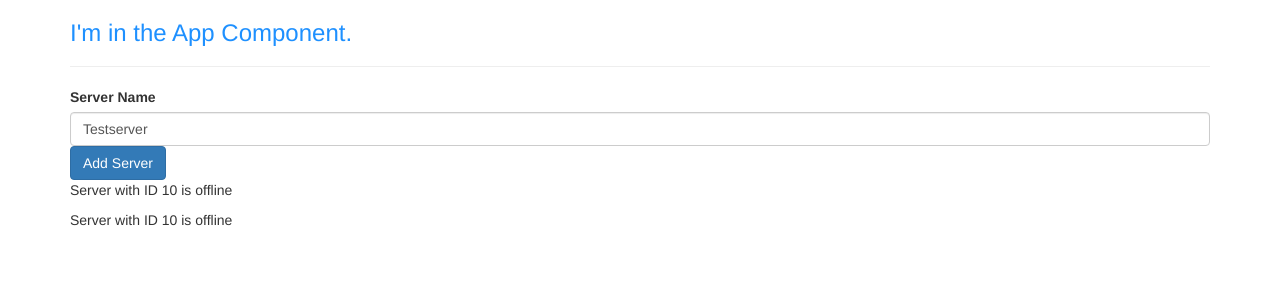
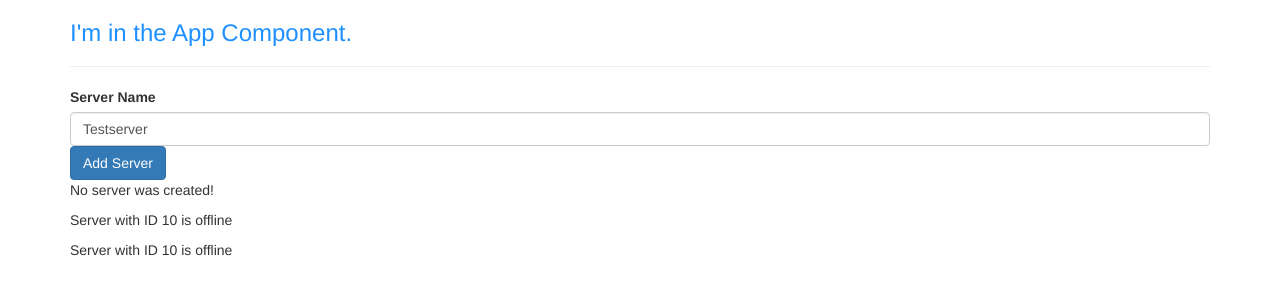
Before and after one commit to jetbalagtas/angular-7-test-drive, an Angular app: page / in a window 1280 px wide. Shown: the top 300 px of the page. Built offline with nearby package versions, Linux system fonts and the light colour scheme.

Commit message:
ngIf with an else condition

```diff
--- a/src/app/servers/servers.component.html
+++ b/src/app/servers/servers.component.html
@@ -17,6 +17,9 @@
   <!-- String Interpolation -->
   <!-- <p>{{ allowNewServer }}</p>  -->
   <!-- <p>{{ serverCreationStatus }}</p> -->
-  <p *ngIf="serverCreated">Server was created, server is {{ serverName }}</p>
+<p *ngIf="serverCreated; else noServer">Server was created, server is {{ serverName }}</p>
+<ng-template #noServer>
+  <p>No server was created!</p>
+</ng-template>
 <app-server></app-server>
 <app-server></app-server>
```
